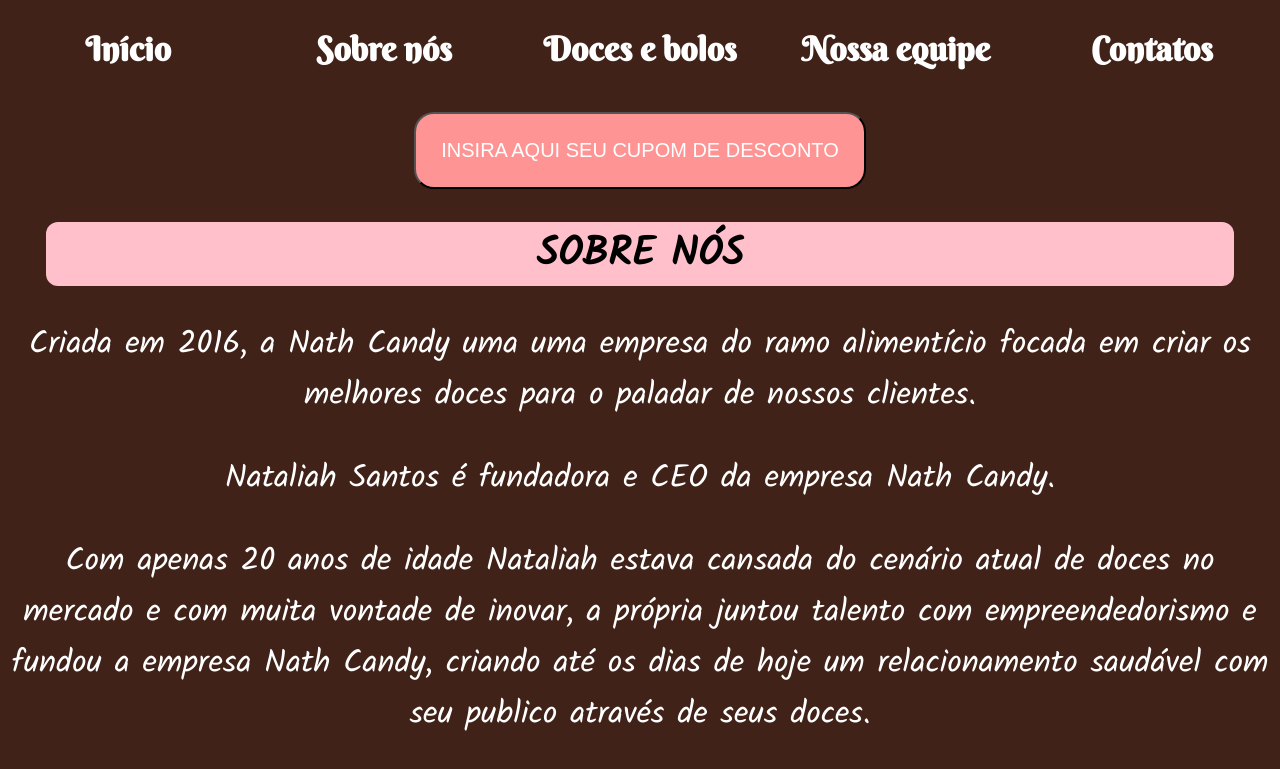
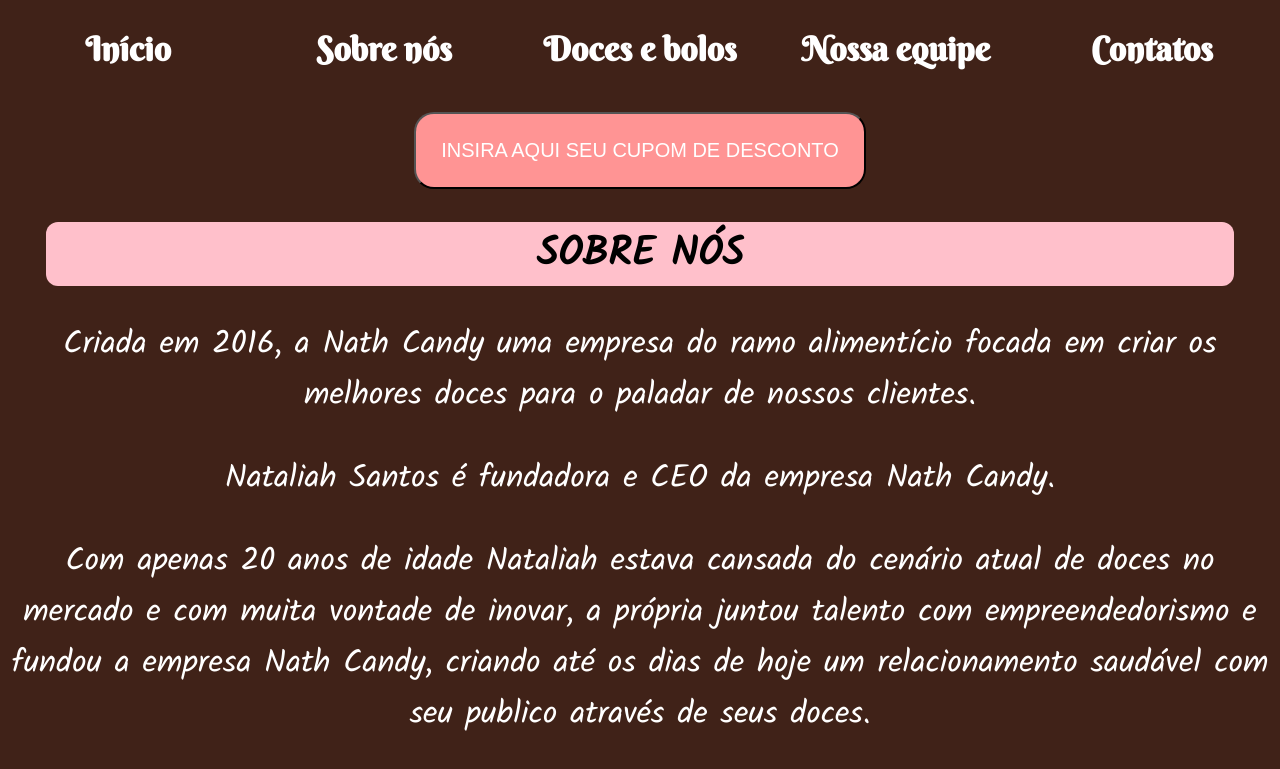
Before and after one commit to ThiagoAbreuBR/Nath-Candy-M1, a plain HTML site: page sobrenos.html in a window 1280 px wide. Shown: the top 769 px of the page. Drawn offline with Linux system fonts and the light colour scheme.

Commit message:
Update sobrenos.html

```diff
--- a/sobrenos.html
+++ b/sobrenos.html
@@ -36,7 +36,7 @@
     <section>
     <h2>SOBRE NÓS</h2>
     <div class="sobrenos">
-    <p>Criada em 2016, a Nath Candy uma uma empresa do ramo alimentício focada
+    <p>Criada em 2016, a Nath Candy uma empresa do ramo alimentício focada
         em criar os melhores doces para o paladar de nossos clientes.
     <p>Nataliah Santos é fundadora e CEO da empresa Nath Candy.</p>
     <p>Com apenas 20 anos de idade Nataliah estava cansada do cenário atual de doces no mercado
```
